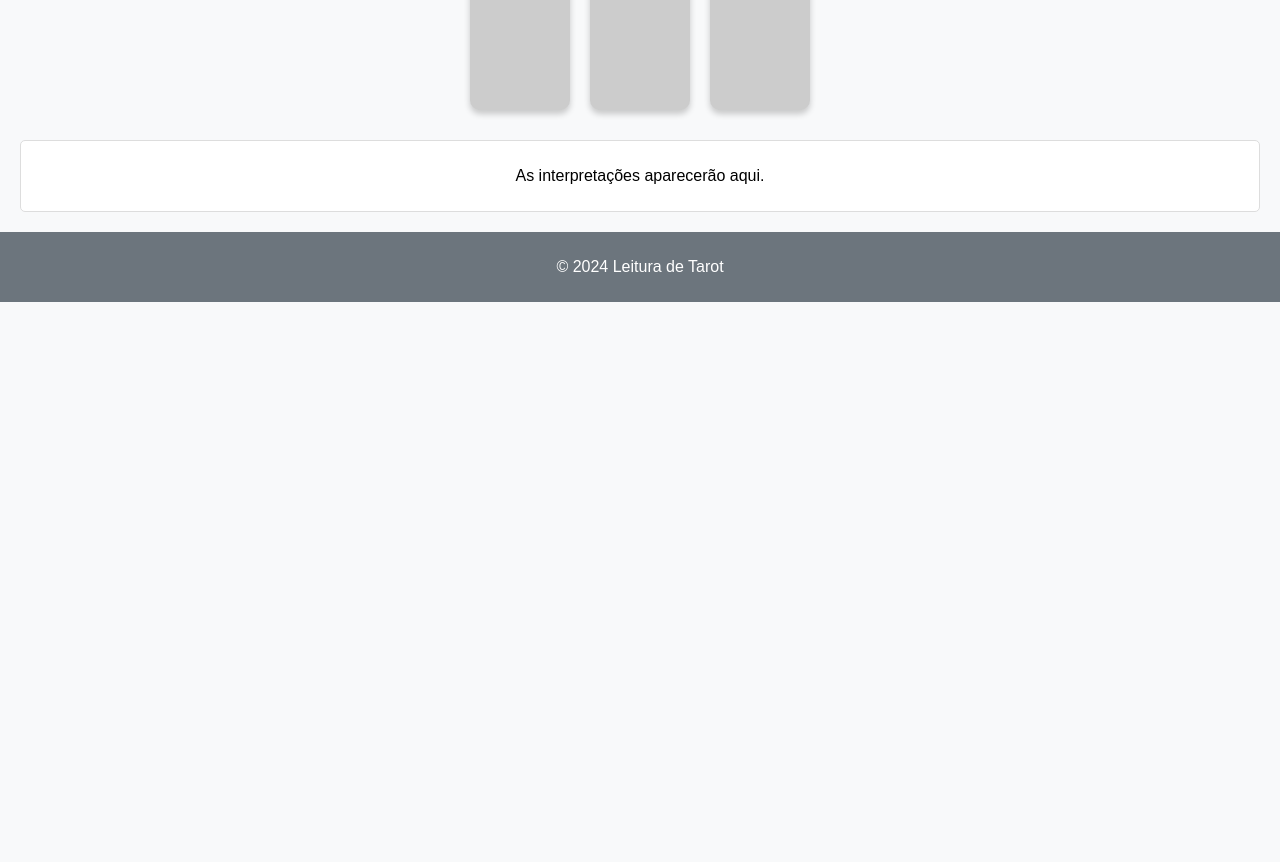
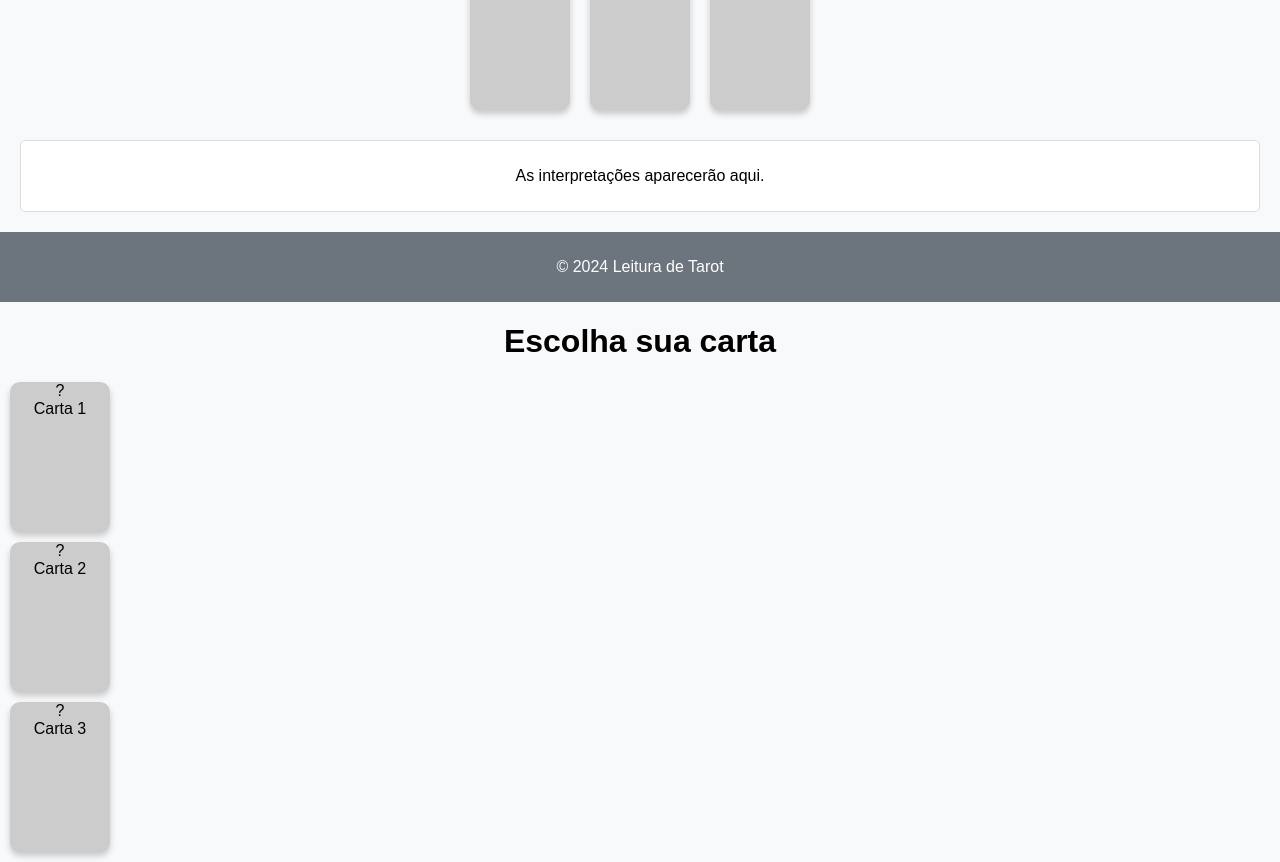
Before and after one commit to PatriciaLoRo/ProjetoGit, a plain HTML site: page index.html in a window 1280 px wide. Shown: the part 218-1080 px from the top of the page. Before the commit the page ends 800 px from the top, so only its background shows below. Drawn offline with Linux system fonts and the light colour scheme.

Commit message:
Update index.html

```diff
--- a/index.html
+++ b/index.html
@@ -94,3 +94,38 @@
     </script>
 </body>
 </html>
+<!DOCTYPE html>
+<html lang="pt-BR">
+<head>
+  <meta charset="UTF-8">
+  <meta name="viewport" content="width=device-width, initial-scale=1.0">
+  <title>Interatividade com Cartas</title>
+  <link rel="stylesheet" href="styles.css">
+</head>
+<body>
+  <div class="deck-container">
+    <h1>Escolha sua carta</h1>
+    <div class="deck">
+      <div class="card" data-card="1">
+        <div class="card-inner">
+          <div class="card-front">?</div>
+          <div class="card-back">Carta 1</div>
+        </div>
+      </div>
+      <div class="card" data-card="2">
+        <div class="card-inner">
+          <div class="card-front">?</div>
+          <div class="card-back">Carta 2</div>
+        </div>
+      </div>
+      <div class="card" data-card="3">
+        <div class="card-inner">
+          <div class="card-front">?</div>
+          <div class="card-back">Carta 3</div>
+        </div>
+      </div>
+    </div>
+  </div>
+  <script src="script.js"></script>
+</body>
+</html>
```
